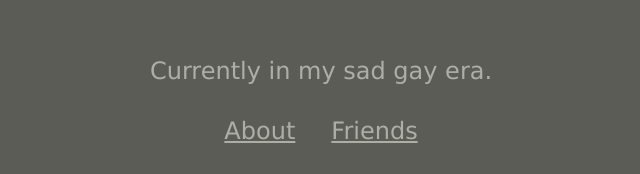
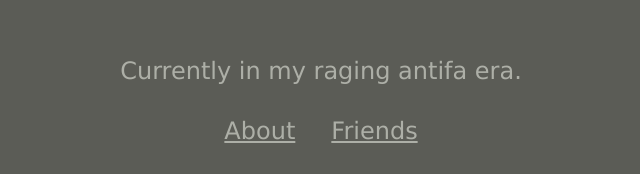
Before and after one commit to emo-mruczek/emo-mruczek.github.io, a plain HTML site: page index.html in a window 1280 px wide. Shown: the part 470-644 px from the top of the page, 319-959 px from the left. Drawn offline with Linux system fonts and the light colour scheme.

Commit message:
upd: era (not sure of the name tho)

```diff
--- a/index.html
+++ b/index.html
@@ -69,7 +69,7 @@
         <div id="main">
             <div id="title">emo mruczek</div>
             <img id="cat_cig" src="./cat1.jpg" alt="cat with a cig"/>
-            <div id="about"></br>Currently in my sad gay era.</br> </div>
+            <div id="about"></br>Currently in my raging antifa era.</br> </div>
             <div id="subpage_link">
                 <a href="about.html">About</a>
                 <a href="friends.html">Friends</a>
```
